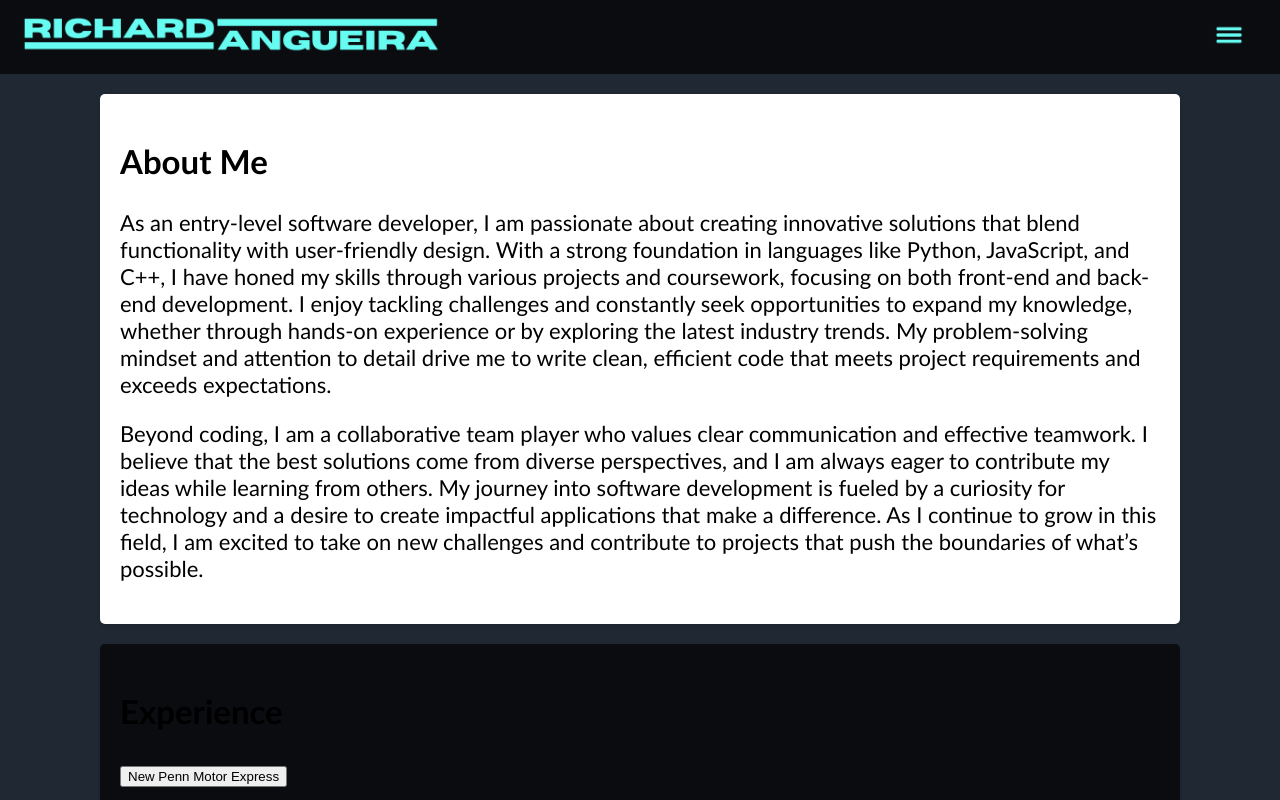
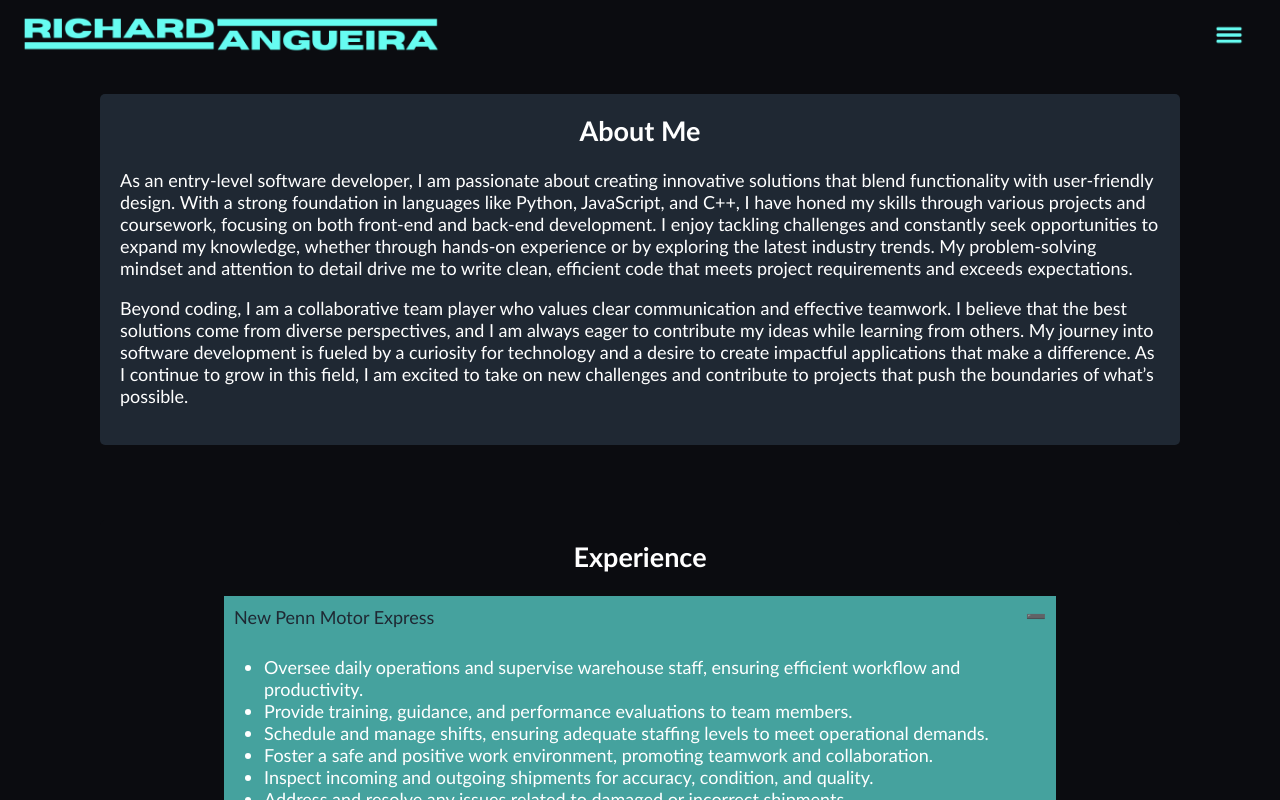
Before and after one commit to Mirojisme/Portfolio, a plain HTML site: page index.html in a window 1280 px wide. Both pictures are taken after a click on the button "New Penn Motor Express". Shown: the top 800 px of the page. Drawn offline with Linux system fonts and the light colour scheme.

Commit message:
Add files via upload

```diff
--- a/css/style.css
+++ b/css/style.css
@@ -3,7 +3,11 @@ body {
     font-family: Arial, sans-serif;
     margin: 0;
     padding: 0;
-    background-color: #1f2833;
+    background-color: #0b0c10;
+}
+
+body h2 {
+    margin-top: 0%;
 }
 
 /* Header styles */
@@ -70,7 +74,7 @@ header {
     padding: 12px 16px;
     text-decoration: none;
     font-family: 'Gill Sans', 'Gill Sans MT', Calibri, 'Trebuchet MS', sans-serif;
-    font-size: 10px;
+    font-size: 20px;
     font-weight: 800;
     display: block;
 }
@@ -97,29 +101,78 @@ header {
     max-width: 1080px;
     margin: 0 auto;
     padding: 20px;
+    color: #fff;
 }
 
 /* Main content styles */
 .content {
+    background-color: #1f2833;
     width: 100%;
-    margin-bottom: 20px;
+    margin-bottom: 75px;
     font-family: 'Gill Sans', 'Gill Sans MT', Calibri, 'Trebuchet MS', sans-serif;
-    font-size: 22px;
-    background-color: #fff;
+    font-size: 18px;
+    color: #fff;
     padding: 20px;
     border-radius: 5px;
-    box-shadow: 0 2px 5px rgba(0, 0, 0, 0.1);
+
+}
+
+.content h2 {
+    text-align: center;
 }
 
 .content-small {
-    max-width: 45%;
-    margin-bottom: 20px;
+    background-color: #1f2833;
+    width: 45%;
+    margin-bottom: 75px;
     font-family: 'Gill Sans', 'Gill Sans MT', Calibri, 'Trebuchet MS', sans-serif;
-    font-size: 22px;
-    background-color: #fff;
+    font-size: 18px;
     padding: 20px;
     border-radius: 5px;
-    box-shadow: 0 2px 5px rgba(0, 0, 0, 0.1);
+
+}
+
+.content-small h2 {
+    text-align: center;
+}
+
+.collapse {
+    background-color: #66fcf1;
+    color: #1f2833;
+    cursor: pointer;
+    padding: 10px;
+    width: 80%;
+    border: none;
+    text-align: left;
+    font-family: 'Gill Sans', 'Gill Sans MT', Calibri, 'Trebuchet MS', sans-serif;
+    font-size: 18px;
+    margin-left: 10%;
+}
+
+.active, .collapse:hover {
+    background-color: #45a29e;
+}
+
+.collapsecontent {
+    width: 80%;
+    overflow: hidden;
+    background-color: #45a29e;
+    color: #fff;
+    max-height: 0;
+    transition: max-height 0.2s ease-out;
+    margin-left: 10%;
+}
+
+.collapse:after {
+    content: '\02795';
+    font-size: 16px;
+    color: white;
+    float: right;
+    margin-left: 5px;
+}
+
+.active:after {
+    content: "\2796";
 }
 
 #projects {
```
Also changed, not shown: images/icons/c++.png (added), images/icons/css-3.png (added), images/icons/github.png, images/icons/html.png (added), images/icons/java.png (added), images/icons/linkedin.png, images/icons/php.png (added), images/icons/program.png (added), images/icons/python.png (added).
